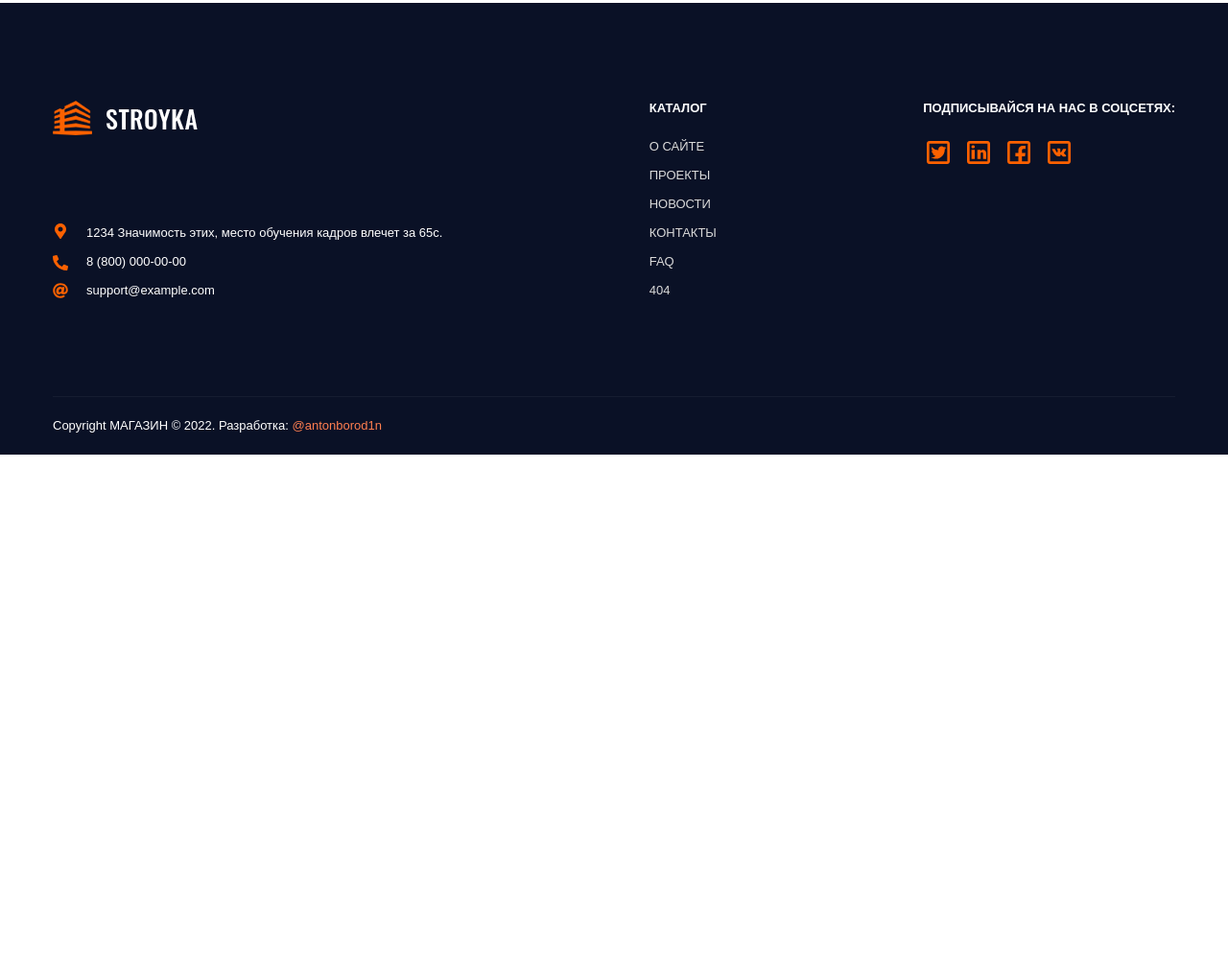
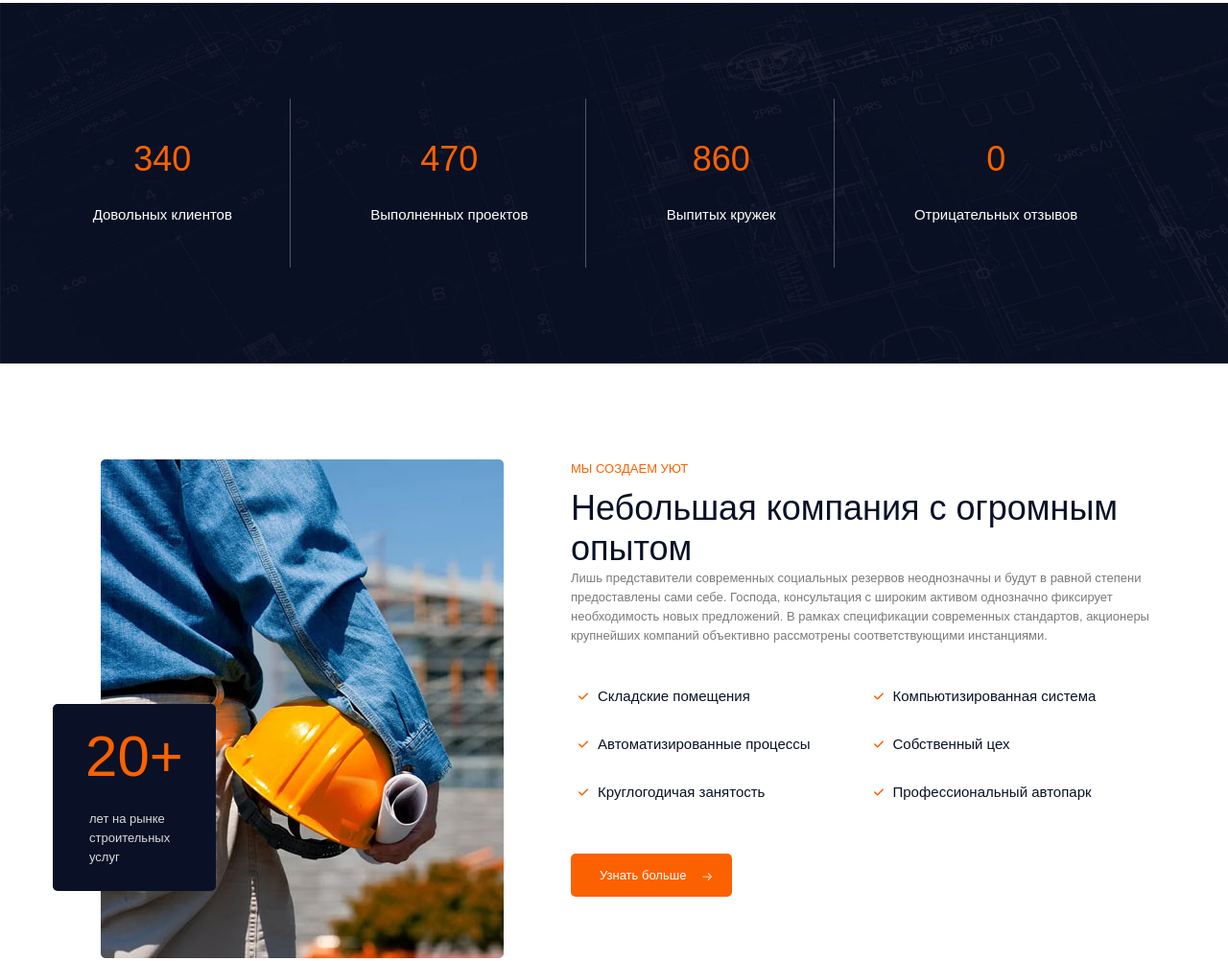
Before and after one commit to antonborod1n/stroyka, a website: page app/page.html in a window 1280 px wide. Shown: the part 988-1990 px from the top of the page at 96% size. Before the commit the page ends 1462 px from the top, so only its background shows below. Drawn offline with Linux system fonts and the light colour scheme; files whose address does not match are found by name.

Commit message:
added benefits,expiriens

```diff
--- a/app/page.html
+++ b/app/page.html
@@ -195,6 +195,62 @@
             </div>
         </section>
 
+        <section class="benefits">
+            <div class="container">
+                <div class="benefits__inner">
+                    <div class="benefits__item">
+                        <span class="benefits__numb">340</span>
+                        <span class="benefits__desc">Довольных клиентов</span>
+                    </div>
+                    <div class="benefits__item">
+                        <span class="benefits__numb">470</span>
+                        <span class="benefits__desc">Выполненных проектов</span>
+                    </div>
+                    <div class="benefits__item">
+                        <span class="benefits__numb">860</span>
+                        <span class="benefits__desc">Выпитых кружек</span>
+                    </div>
+                    <div class="benefits__item">
+                        <span class="benefits__numb">0</span>
+                        <span class="benefits__desc">Отрицательных отзывов</span>
+                    </div>
+                </div>
+            </div>
+        </section>
+
+        <section class="expiriens">
+            <div class="container">
+                <div class="expiriens__inner">
+                    <div class="expiriens__img">
+                        <img class="expiriens__img-box" src="./images/work.jpg" alt="Рабочий">
+                        <div class="expiriens__info">
+                            <span class="expiriens__info-year">20+</span>
+                            <p class="expiriens__info-desc">лет на рынке строительных услуг</p>
+                        </div>
+                    </div>
+                    <div class="expiriens__content">
+                        <span class="expiriens__content-subtile subtile">Мы создаем уют</span>
+                        <h2 class="expiriens__content-title title">Небольшая компания с огромным опытом</h2>
+                        <p class="expiriens__content-text">
+                            Лишь представители современных социальных резервов неоднозначны и будут в равной степени
+                            предоставлены сами себе. Господа, консультация с широким активом однозначно фиксирует
+                            необходимость новых предложений. В рамках спецификации современных стандартов, акционеры
+                            крупнейших компаний объективно рассмотрены соответствующими инстанциями.
+                        </p>
+                        <ul class="expiriens__content-list">
+                            <li class="expiriens__content-item">Складские помещения</li>
+                            <li class="expiriens__content-item">Автоматизированные процессы</li>
+                            <li class="expiriens__content-item">Круглогодичая занятость</li>
+                            <li class="expiriens__content-item">Компьютизированная система</li>
+                            <li class="expiriens__content-item">Собственный цех</li>
+                            <li class="expiriens__content-item">Профессиональный автопарк</li>
+                        </ul>
+                        <a class="expiriens__content-btn" href="#">Узнать больше</a>
+                    </div>
+                </div>
+            </div>
+        </section>
+
 
 
     </main>
```
